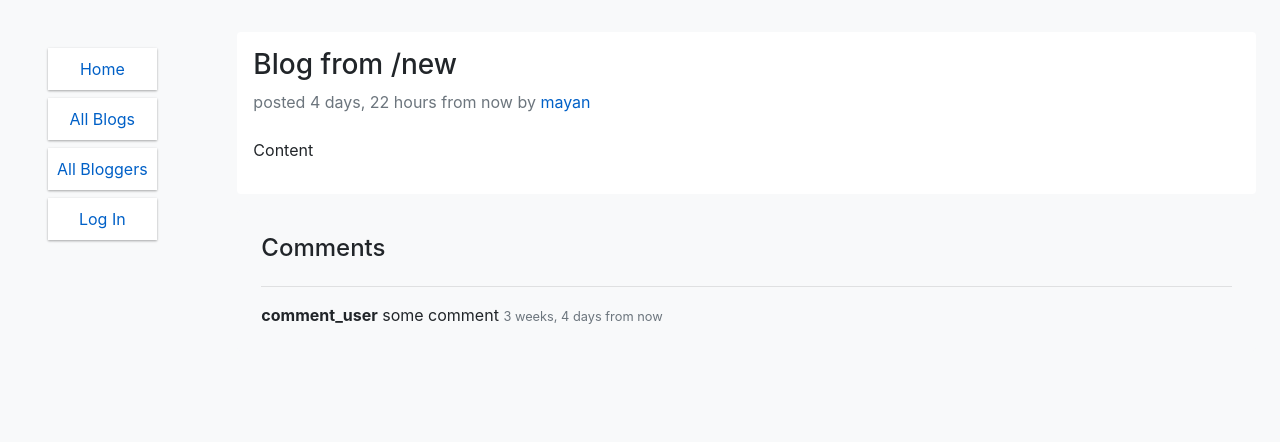
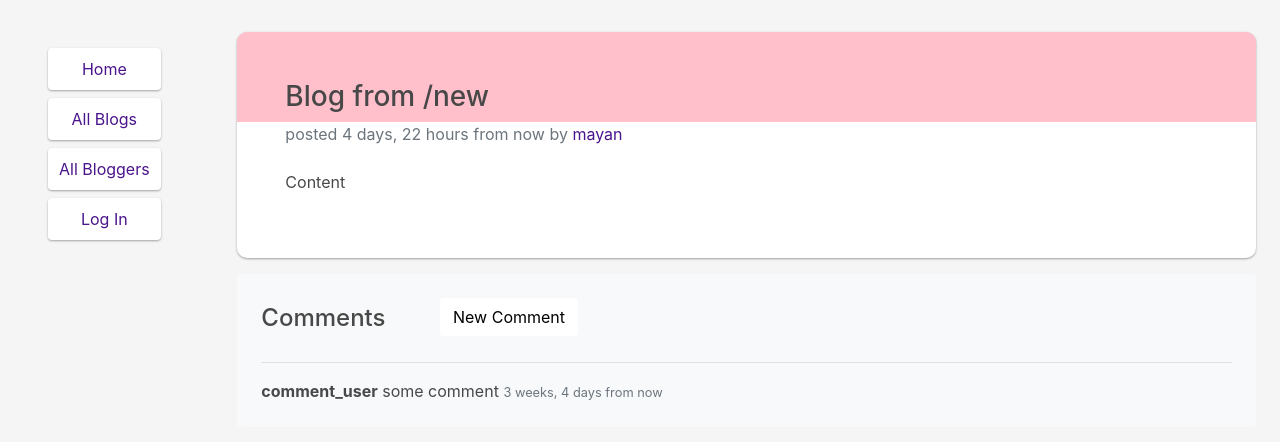
Before and after one commit to MakChan/blog-django, a Django app: page /blog/15/ in a window 1280 px wide. Shown: the top 442 px of the page. Run offline with Django 3.2, Linux system fonts and the light colour scheme; data comes from the database, SQL or seed files in the repository; both versions use the stored data as it was after the commit; some libraries are stand-ins or nearby versions.

Commit message:
Change styling and views

```diff
--- a/blog/static/css/custom.css
+++ b/blog/static/css/custom.css
@@ -1,10 +1,11 @@
 body {
-  background-color: #f8f9fa;
+  background-color: #f5f5f6;
     /* background-color:white; */
+  color: #484848 ;
 }
 
 a {
-  color: #0060c7 !important;
+  color: #4a148c !important;
 }
 .comment-title {
   display: inline-block
@@ -17,12 +18,23 @@ a {
 
 .navbar-links a {
   display: block;
+  box-shadow: 0 1px 3px rgba(0,0,0,0.12), 0 1px 2px rgba(0,0,0,0.24);
+  margin-bottom: 2px;
+  border-left: 3px solid transparent;
+  border-right: 3px solid transparent;
 
-  box-shadow: 0 1px 3px rgba(0,0,0,0.12), 0 1px 2px rgba(0,0,0,0.24);
 }
 
+.navbar-links a:hover {
+
+border-left-color: #4a148c;
+border-right-color: #4a148c;
+
+}
+
+
 .signin-form {
-  width: 40%;
+  width: 30%;
   margin: 40px auto;
 }
 
@@ -34,3 +46,12 @@ a {
   padding: 10px;
   margin-bottom: 10px;
 }
+
+.post-card {
+  border-radius: 10px;
+    /* height: 100%; */
+    background: linear-gradient(#FFC0CB 90px, #fff 90px);
+
+  box-shadow: 0 1px 3px rgba(0,0,0,0.12), 0 1px 2px rgba(0,0,0,0.24);
+  /* box-shadow: 0 0 6px 3px rgba(0,0,0,.15); */
+}
--- a/blog/templates/blog/base.html
+++ b/blog/templates/blog/base.html
@@ -21,17 +21,17 @@
         <div class="row">
             <nav class="col-md-2 d-none d-md-block pt-5 px-5">
                 <div class="position-fixed navbar-links">
-                       <a class="btn bg-white mb-2 p-2 rounded-0" href="{% url 'blog:home' %}">Home</a>
-                       <a class="btn shadow-lg bg-white mb-2 p-2 rounded-0" href="{% url 'blog:home' %}">All Blogs</a>
-                       <a class="btn shadow-lg bg-white mb-2 p-2 rounded-0" href="{% url 'blog:bloggers' %}">All Bloggers</a>
+                       <a class="btn bg-white mb-2 p-2" href="{% url 'blog:home' %}">Home</a>
+                       <a class="btn shadow-lg bg-white mb-2 p-2" href="{% url 'blog:home' %}">All Blogs</a>
+                       <a class="btn shadow-lg bg-white mb-2 p-2" href="{% url 'blog:bloggers' %}">All Bloggers</a>
                         {% if user.is_authenticated %}
                             {% if user.is_blogger %}
-                                <a class="btn shadow-lg bg-white mb-2 p-2 rounded-0" href="{% url 'blog:new'%}">New</a>
+                                <a class="btn shadow-lg bg-white mb-2 p-2" href="{% url 'blog:new'%}">New</a>
                             {% endif %}
-                                <a class="btn shadow-lg bg-white mb-2 p-2 rounded-0" href="{% url 'blog:blogger' user.username %}">{{user.username}}</a>
-                                <a class="btn shadow-lg bg-white mb-2 p-2 rounded-0" href="{% url 'accounts:logout' %}">Log out</a>
+                                <a class="btn shadow-lg bg-white mb-2 p-2" href="{% url 'blog:blogger' user.username %}">{{user.username}}</a>
+                                <a class="btn shadow-lg bg-white mb-2 p-2" href="{% url 'accounts:logout' %}">Log out</a>
                         {% else %}
-                                <a class="btn shadow-lg bg-white mb-2 p-2 rounded-0" href="{% url 'accounts:login' %}">Log In</a>
+                                <a class="btn shadow-lg bg-white mb-2 p-2" href="{% url 'accounts:login' %}">Log In</a>
                         {% endif %}
                 </div>
             </nav>
--- a/blog/templates/blog/post.html
+++ b/blog/templates/blog/post.html
@@ -3,7 +3,7 @@
 {% block content %}
 
 {% if post %}
-    <div class="my-3 p-3 bg-white rounded box-shadow">
+    <div class="my-3 p-5 bg-white post-card">
         <div><h3>{{post.title}}</h3></div>
         <div class="text-muted"> posted {{ post.created_at|naturaltime}} by
             <a href="{% url 'blog:blogger' post.created_by %}">{{ post.created_by}}</a>
@@ -14,24 +14,22 @@
 {% endif %}
 
 
-{% if comments %}
+
 <div class="my-3 p-4 bg-light rounded">
     <h4 class='comment-title'>Comments</h4>
-    {% if user.is_authenticated %}
+
     <a href="{% url 'blog:comment' post.id %}">
-    <button class='btn btn-light comment-btn'>New Comment</button>
+    <button class='btn bg-white comment-btn'>New Comment</button>
     </a>
-    {% endif %}
-    {% for comment in comments %}
+    {% if post.comments %}
+        {% for comment in post.comments.all %}
             <div>
                 <hr>
-
                 {% if comment.created_by.is_blogger %}
                     <a href="{% url 'blog:blogger' post.created_by %}"><strong>{{ comment.created_by }}</strong></a>
                 {% else %}
                     <strong>{{ comment.created_by }}</strong>
                 {% endif %}
-
                 <span>{{comment.content}}</span>
                 <small class="text-muted">{{ comment.created_at|naturaltime}}</small>
             </div>
--- a/blog/views.py
+++ b/blog/views.py
@@ -1,11 +1,12 @@
 from django.shortcuts import render, get_object_or_404, redirect
-from django.views.generic import ListView, TemplateView
+from django.views.generic import ListView, TemplateView, DetailView
 from .models import Post, Comment
 from .forms import NewPostForm, NewCommentForm
 from accounts.models import User
 from .decorators import blogger_required
 from django.contrib.auth.decorators import login_required
-
+# from django.contrib.auth import get_user_model
+# User = get_user_model()
 
 
 class HomeView(ListView):
@@ -14,15 +15,10 @@ class HomeView(ListView):
 	template_name = 'blog/posts.html'
 	paginate_by = 10
 
-
-class PostView(TemplateView):
+class PostView(DetailView):
+	model = Post
+	context_object_name = 'post'
 	template_name = 'blog/post.html'
-
-	def get_context_data(self, **kwargs) :
-		context = super().get_context_data(**kwargs)
-		context['post'] = Post.objects.get(pk = self.kwargs['pk'])
-		context['comments'] = Comment.objects.filter(post = self.kwargs['pk'])
-		return context
 
 
 class UserView(ListView):
@@ -61,17 +57,20 @@ def NewPostView(request):
 	return render(request, 'blog/new.html', {'form': form})
 
 
-@login_required
+
 def NewCommentView(request, pk):
-	post = Post.objects.get(pk=pk)
-	if request.method == 'POST':
-		form = NewCommentForm(request.POST)
-		if form.is_valid():
-			comment = form.save(commit=False)
-			comment.created_by = request.user
-			comment.post = post
-			comment.save()
-			return redirect('blog:blog', pk=pk)
+	if request.user.is_authenticated :
+		post = Post.objects.get(pk=pk)
+		if request.method == 'POST':
+			form = NewCommentForm(request.POST)
+			if form.is_valid():
+				comment = form.save(commit=False)
+				comment.created_by = request.user
+				comment.post = post
+				comment.save()
+				return redirect('blog:blog', pk=pk)
+		else:
+			form = NewCommentForm()
+		return render(request, 'blog/comment.html', {'form': form, 'post': post})
 	else:
-		form = NewCommentForm()
-	return render(request, 'blog/comment.html', {'form': form, 'post': post})
+		return redirect('accounts:login')
```
Also changed, not shown: blog/templates/blog/posts.html (+9 -1 lines), db.sqlite3. Lines whose indentation alone changed are shown as unchanged.
